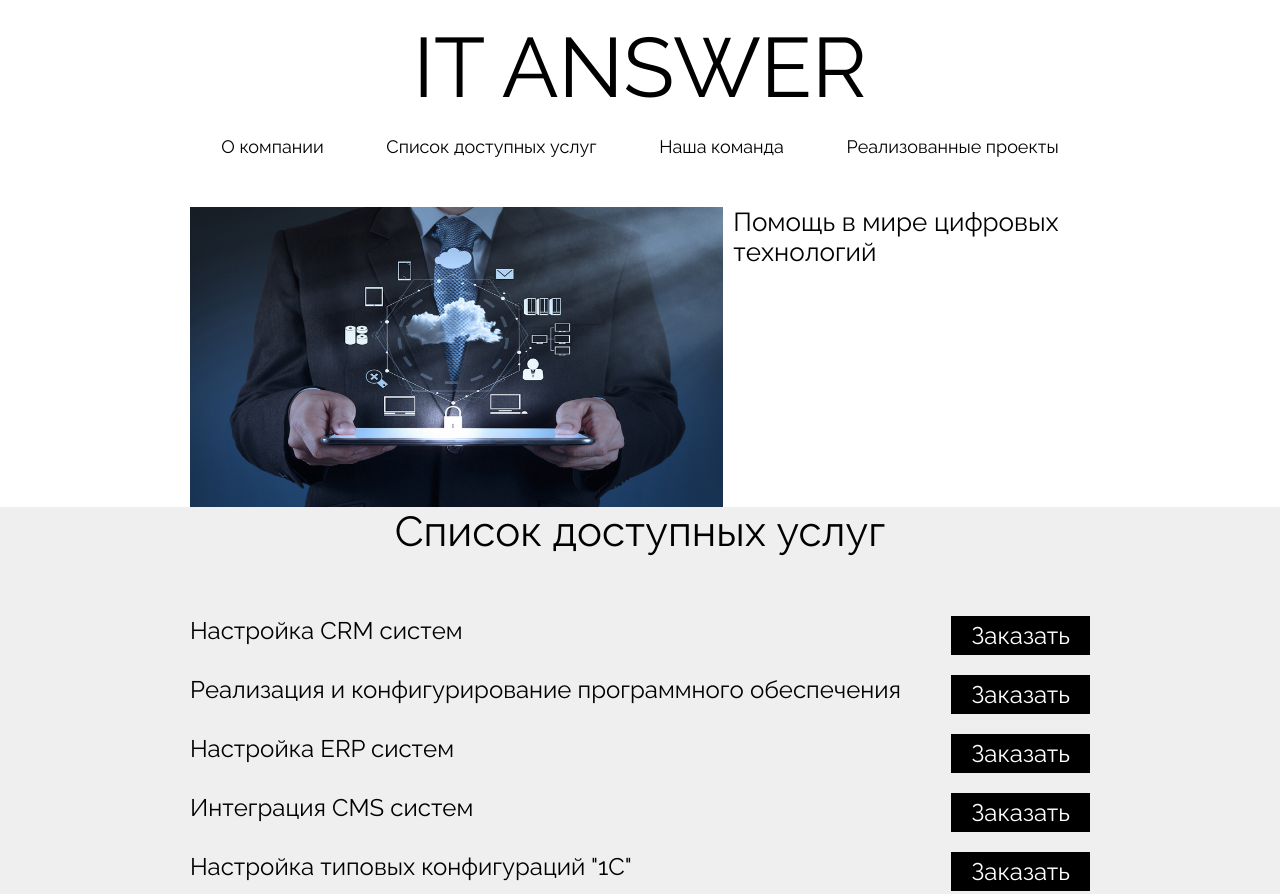
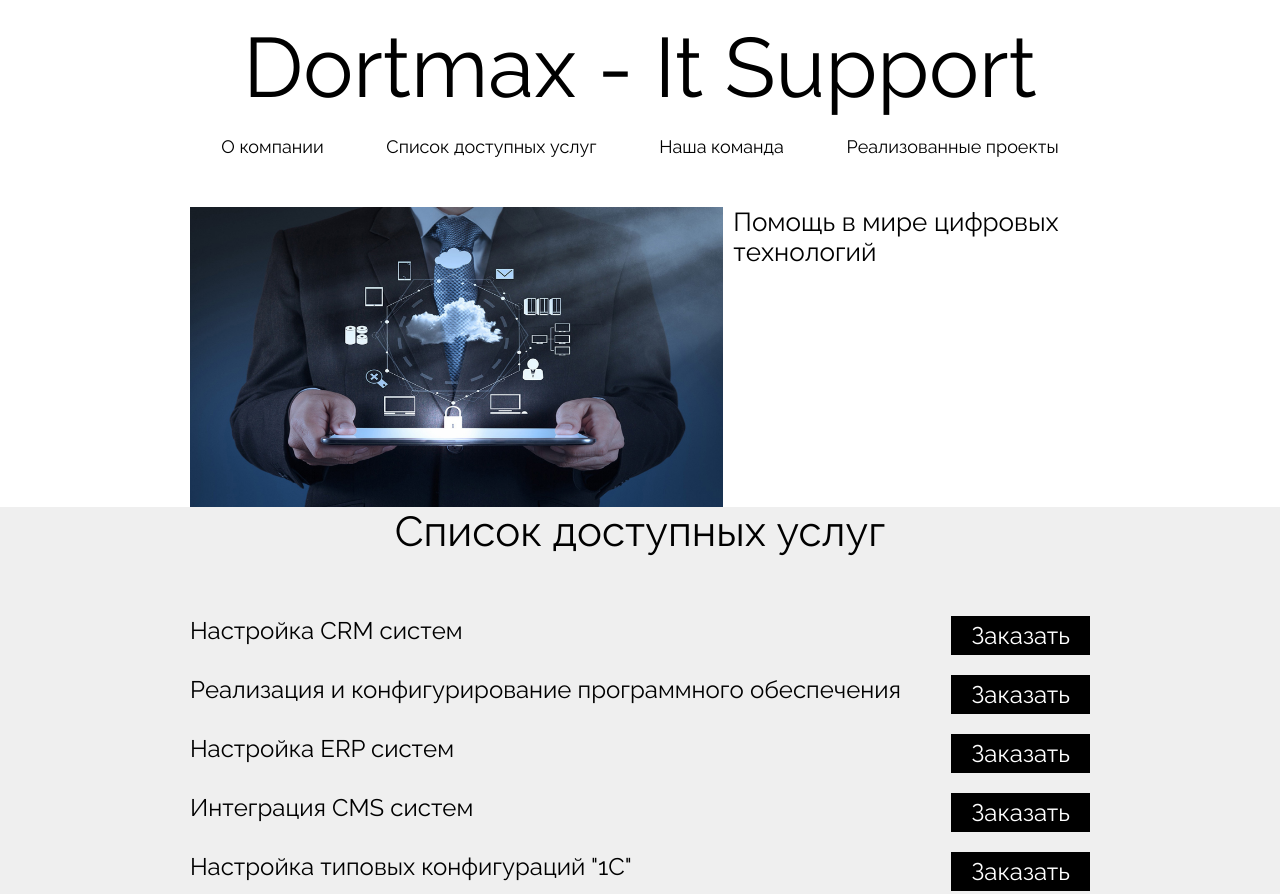
Before and after one commit to Danila-Developer/danila-developer.github.io, a plain HTML site: page index.html in a window 1280 px wide. Shown: the top 894 px of the page. Drawn offline with Linux system fonts and the light colour scheme.

Commit message:
Update index.html

```diff
--- a/index.html
+++ b/index.html
@@ -10,12 +10,12 @@
    <link href="https://fonts.googleapis.com/css2?family=Raleway:ital,wght@0,400;0,700;1,400;1,700&display=swap" rel="stylesheet">
    <link rel="stylesheet" href="scripts/slick/slick.css">
    <link rel="stylesheet" href="scripts/slick/slick-theme.css">
-   <title>IT ANSWER</title>
+   <title>Dortmax - It Support</title>
 </head>
 <body>
    <header>
       <div class="container">
-         <div class="title">IT ANSWER</div>
+         <div class="title">Dortmax - It Support</div>
          <nav>
             <div class="nav-item"><a>О компании</a></div>
             <div class="nav-item"><a href="#service">Список доступных услуг</a></div>
```
